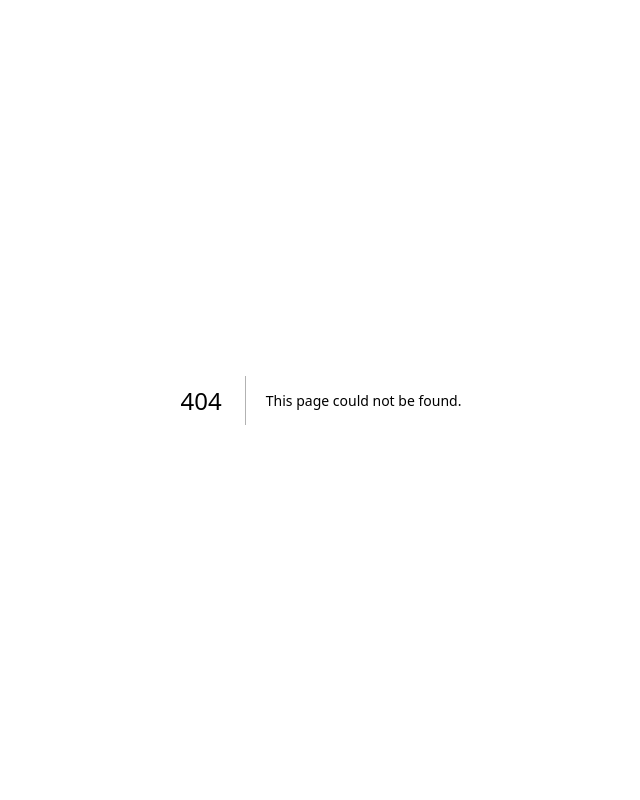
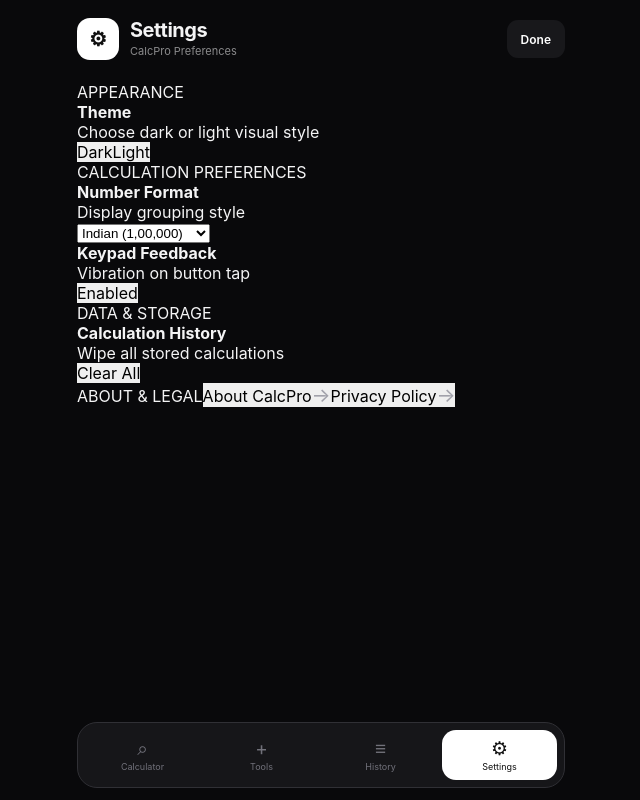
Before and after one commit to sameerkhan86926-a11y/calcpro, a Next.js app: page /calcpro/settings in a window 1280 px wide. Before the commit this address had no page. Shown: the whole page, without its empty margins (319-959 px from the left). Built offline with nearby package versions, Linux system fonts and the light colour scheme.

Commit message:
Create page.tsx

```diff
--- /dev/null
+++ b/app/settings/page.tsx
@@ -0,0 +1,212 @@
+"use client";
+
+import { useState, useEffect } from "react";
+import Link from "next/link";
+
+export default function SettingsPage() {
+  const [dark, setDark] = useState(true);
+  const [numFormat, setNumFormat] = useState("en-IN");
+  const [vibration, setVibration] = useState(true);
+  const [modalType, setModalType] = useState<"about" | "privacy" | null>(null);
+  const [clearedMessage, setClearedMessage] = useState(false);
+
+  useEffect(() => {
+    const savedDark = localStorage.getItem("calcpro-theme");
+    if (savedDark !== null) setDark(savedDark === "dark");
+
+    const savedFormat = localStorage.getItem("calcpro-format");
+    if (savedFormat) setNumFormat(savedFormat);
+
+    const savedVibe = localStorage.getItem("calcpro-vibration");
+    if (savedVibe !== null) setVibration(savedVibe === "true");
+  }, []);
+
+  const toggleTheme = (val: boolean) => {
+    setDark(val);
+    localStorage.setItem("calcpro-theme", val ? "dark" : "light");
+  };
+
+  const handleFormatChange = (format: string) => {
+    setNumFormat(format);
+    localStorage.setItem("calcpro-format", format);
+  };
+
+  const toggleVibration = () => {
+    const nextVal = !vibration;
+    setVibration(nextVal);
+    localStorage.setItem("calcpro-vibration", String(nextVal));
+  };
+
+  const handleClearHistory = () => {
+    if (confirm("Are you sure you want to clear all calculation history?")) {
+      localStorage.removeItem("calcpro-history");
+      setClearedMessage(true);
+      setTimeout(() => setClearedMessage(false), 2500);
+    }
+  };
+
+  return (
+    <main className={`app ${dark ? "dark" : "light"} settings-page`}>
+      <header className="app-header">
+        <div className="brand">
+          <div className="brand-icon">⚙</div>
+          <div>
+            <h1>Settings</h1>
+            <p>CalcPro Preferences</p>
+          </div>
+        </div>
+
+        <Link href="/" className="back-button">
+          Done
+        </Link>
+      </header>
+
+      <section className="settings-container">
+        {/* Appearance Group */}
+        <div className="settings-group">
+          <span className="settings-group-title">APPEARANCE</span>
+
+          <div className="settings-row">
+            <div>
+              <strong>Theme</strong>
+              <p>Choose dark or light visual style</p>
+            </div>
+            <div className="toggle-switch">
+              <button
+                className={dark ? "pill-btn active" : "pill-btn"}
+                onClick={() => toggleTheme(true)}
+              >
+                Dark
+              </button>
+              <button
+                className={!dark ? "pill-btn active" : "pill-btn"}
+                onClick={() => toggleTheme(false)}
+              >
+                Light
+              </button>
+            </div>
+          </div>
+        </div>
+
+        {/* Calculation & Region Group */}
+        <div className="settings-group">
+          <span className="settings-group-title">CALCULATION PREFERENCES</span>
+
+          <div className="settings-row">
+            <div>
+              <strong>Number Format</strong>
+              <p>Display grouping style</p>
+            </div>
+            <select
+              value={numFormat}
+              onChange={(e) => handleFormatChange(e.target.value)}
+              className="settings-select"
+            >
+              <option value="en-IN">Indian (1,00,000)</option>
+              <option value="en-US">Western (100,000)</option>
+            </select>
+          </div>
+
+          <div className="settings-row">
+            <div>
+              <strong>Keypad Feedback</strong>
+              <p>Vibration on button tap</p>
+            </div>
+            <button
+              onClick={toggleVibration}
+              className={`pill-btn ${vibration ? "active" : ""}`}
+            >
+              {vibration ? "Enabled" : "Disabled"}
+            </button>
+          </div>
+        </div>
+
+        {/* Data & Storage */}
+        <div className="settings-group">
+          <span className="settings-group-title">DATA & STORAGE</span>
+
+          <div className="settings-row">
+            <div>
+              <strong>Calculation History</strong>
+              <p>Wipe all stored calculations</p>
+            </div>
+            <button onClick={handleClearHistory} className="danger-btn">
+              {clearedMessage ? "Cleared ✓" : "Clear All"}
+            </button>
+          </div>
+        </div>
+
+        {/* Info & Legal */}
+        <div className="settings-group">
+          <span className="settings-group-title">ABOUT & LEGAL</span>
+
+          <button
+            className="settings-link-row"
+            onClick={() => setModalType("about")}
+          >
+            <span>About CalcPro</span>
+            <span className="tool-arrow">→</span>
+          </button>
+
+          <button
+            className="settings-link-row"
+            onClick={() => setModalType("privacy")}
+          >
+            <span>Privacy Policy</span>
+            <span className="tool-arrow">→</span>
+          </button>
+        </div>
+      </section>
+
+      {/* Modal / Dialog */}
+      {modalType && (
+        <div className="modal-overlay" onClick={() => setModalType(null)}>
+          <div className="modal-content" onClick={(e) => e.stopPropagation()}>
+            {modalType === "about" ? (
+              <>
+                <h3>CalcPro</h3>
+                <p className="modal-version">Version 1.0.0 (Pro Edition)</p>
+                <p>
+                  A modern, high-precision smart calculator and financial utility app built for fast everyday and business calculations.
+                </p>
+              </>
+            ) : (
+              <>
+                <h3>Privacy Policy</h3>
+                <p>
+                  CalcPro stores all your calculations, preferences, and history locally on your device using browser storage. No personal data or calculation expressions are transmitted to any external server.
+                </p>
+              </>
+            )}
+            <button className="modal-close-btn" onClick={() => setModalType(null)}>
+              Close
+            </button>
+          </div>
+        </div>
+      )}
+
+      {/* Bottom Navigation */}
+      <nav className="bottom-nav">
+        <Link href="/" className="nav-item">
+          <span>⌕</span>
+          <small>Calculator</small>
+        </Link>
+
+        <Link href="/tools/" className="nav-item">
+          <span>+</span>
+          <small>Tools</small>
+        </Link>
+
+        <Link href="/#history" className="nav-item">
+          <span>≡</span>
+          <small>History</small>
+        </Link>
+
+        <Link href="/settings/" className="nav-item active">
+          <span>⚙</span>
+          <small>Settings</small>
+        </Link>
+      </nav>
+    </main>
+  );
+}
```
